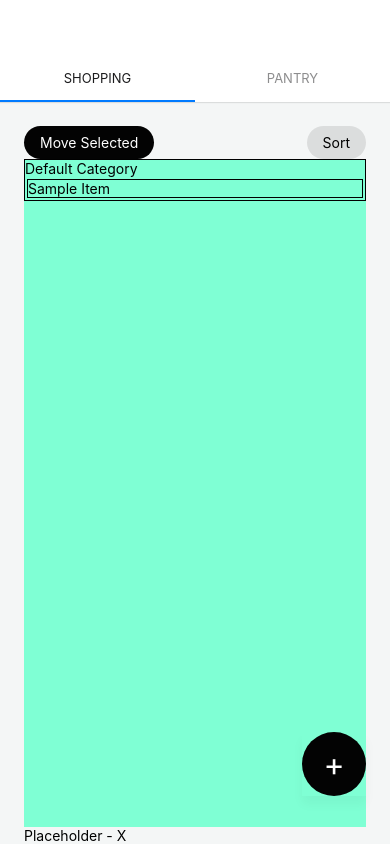
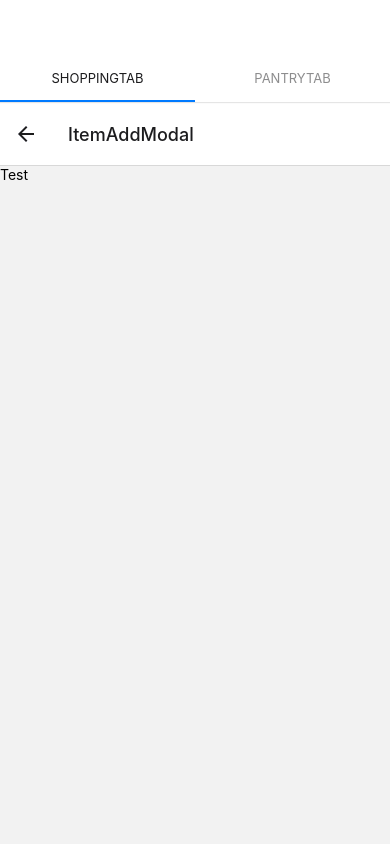
Before and after one commit to JRSayer/baskit-app, a React Native app: screen /ItemAddModal in a window 390 px wide. Built offline with nearby package versions, Linux system fonts and the light colour scheme.

Commit message:
Tab Stack Navigators + Modal Package

```diff
--- a/package.json
+++ b/package.json
@@ -23,6 +23,7 @@
     "react-native": "0.64.3",
     "react-native-gesture-handler": "^2.4.0",
     "react-native-get-random-values": "^1.7.2",
+    "react-native-modal": "^13.0.1",
     "react-native-pager-view": "^5.4.15",
     "react-native-safe-area-context": "3.3.2",
     "react-native-screens": "~3.10.1",
--- a/src/navigation/AppNavigator.tsx
+++ b/src/navigation/AppNavigator.tsx
@@ -1,12 +1,32 @@
-import * as React from 'react'
-import { NavigationContainer } from '@react-navigation/native'
-// import { createStackNavigator } from '@react-navigation/stack'
+import * as React from 'react';
+import { NavigationContainer } from '@react-navigation/native';
+import { createStackNavigator } from '@react-navigation/stack';
 // import { createMaterialTopTabNavigator } from '@react-navigation/material-top-tabs';
 
-import ShoppingScreen from '../screens/ShoppingScreen'
-import PantryScreen from '../screens/PantryScreen'
+import ShoppingScreen from '../screens/ShoppingScreen';
+import PantryScreen from '../screens/PantryScreen';
+import ItemAddModalScreen from '../screens/ItemAddModalScreen';
 
-import { MainTab, MainTabRoutes } from './MainRoutes'
+import { MainTab, MainTabRoutes } from './MainRoutes';
+
+const ShoppingStack = createStackNavigator();
+function ShoppingStackNavigator() {
+    return (
+        <ShoppingStack.Navigator>
+            <ShoppingStack.Screen name='Shopping' component={ShoppingScreen}/>
+            <ShoppingStack.Screen name='ItemAddModal' component={ItemAddModalScreen}/>
+        </ShoppingStack.Navigator>
+    )
+};
+
+const PantryStack = createStackNavigator();
+function PantryStackNavigator() {
+    return (
+        <PantryStack.Navigator>
+            <PantryStack.Screen name='Pantry' component={PantryScreen}/>
+        </PantryStack.Navigator>
+    )
+};
 
 const MainNavigation = (): React.ReactElement => {
     return (
@@ -18,11 +38,11 @@ const MainNavigation = (): React.ReactElement => {
                     }
                 }}
             >
-                <MainTab.Screen name={MainTabRoutes.Shopping} component={ShoppingScreen} />
-                <MainTab.Screen name={MainTabRoutes.Pantry} component={PantryScreen} />
+                <MainTab.Screen name={MainTabRoutes.ShoppingTab} component={ShoppingStackNavigator} />
+                <MainTab.Screen name={MainTabRoutes.PantryTab} component={PantryStackNavigator} />
             </MainTab.Navigator>
         </NavigationContainer>
     )
-}
+};
 
-export default MainNavigation
+export default MainNavigation;
--- a/src/navigation/MainRoutes.ts
+++ b/src/navigation/MainRoutes.ts
@@ -1,13 +1,13 @@
 import { createMaterialTopTabNavigator } from '@react-navigation/material-top-tabs';
 
 export enum MainTabRoutes {
-    Shopping = 'Shopping',
-    Pantry = 'Pantry',
+    ShoppingTab = 'ShoppingTab',
+    PantryTab = 'PantryTab',
 }
 
 export type MainTabParamList = {
-    [MainTabRoutes.Shopping]: undefined,
-    [MainTabRoutes.Pantry]: undefined,
+    [MainTabRoutes.ShoppingTab]: undefined,
+    [MainTabRoutes.PantryTab]: undefined,
 }
 
 export const MainTab = createMaterialTopTabNavigator<MainTabParamList>();
--- /dev/null
+++ b/src/screens/ItemAddModalScreen.tsx
@@ -0,0 +1,11 @@
+import React from 'react';
+import { View, Text, StyleSheet, FlatList, TouchableOpacity, TouchableHighlight } from 'react-native';
+import { useSelector, useDispatch } from 'react-redux';
+
+function ItemAddModalScreen() {
+    return (
+        <Text>Test</Text>
+    )
+};
+
+export default ItemAddModalScreen;
--- a/src/screens/ShoppingScreen.tsx
+++ b/src/screens/ShoppingScreen.tsx
@@ -78,7 +78,6 @@ function ListScreen({navigation}: Props ) {
                 {/* <ListView /> */}
                 <TopListButtons />
                 <ListView />
-                <Text>Placeholder - X</Text>
                 <View style={styles.fabContainer}>
                     <TouchableOpacity
                         // onPress={() => navigation.navigate('Modal')}
```
Also changed, not shown: 1 other file (tests, documents, lock files or other folders).
